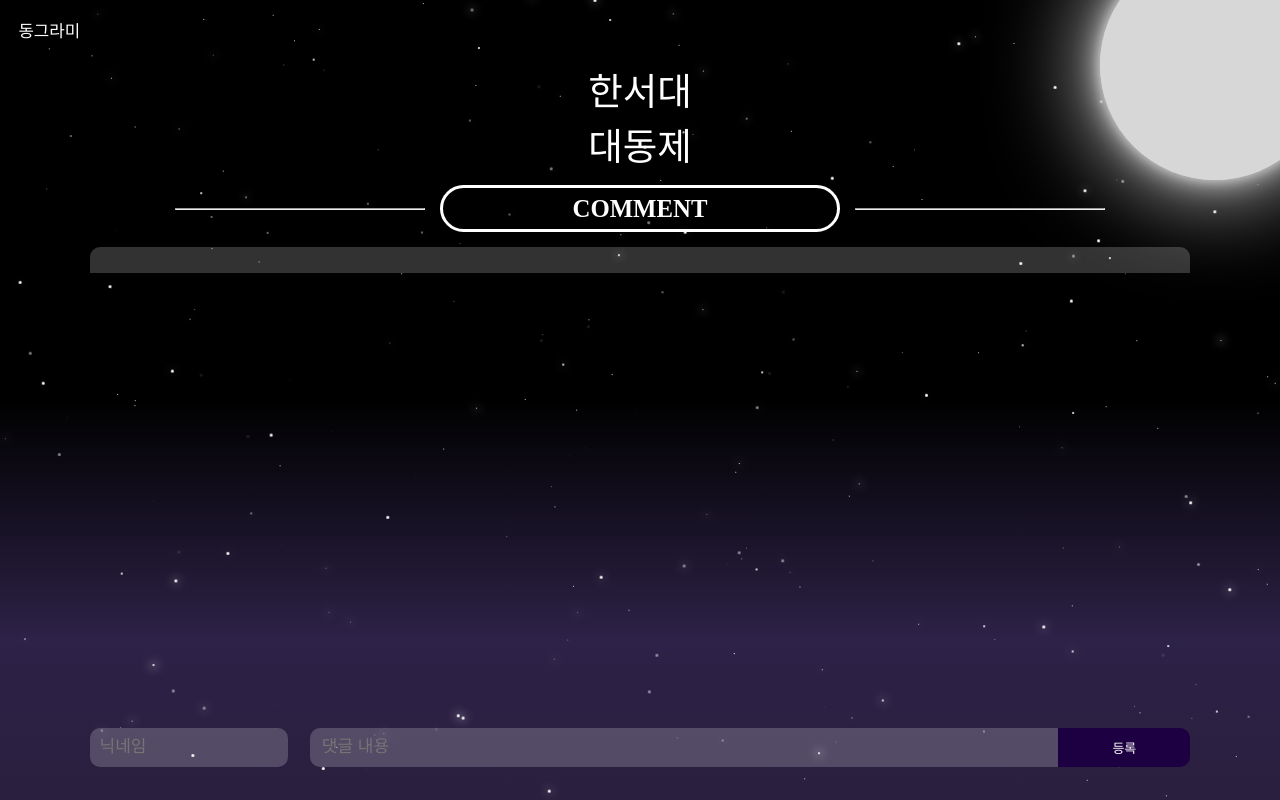
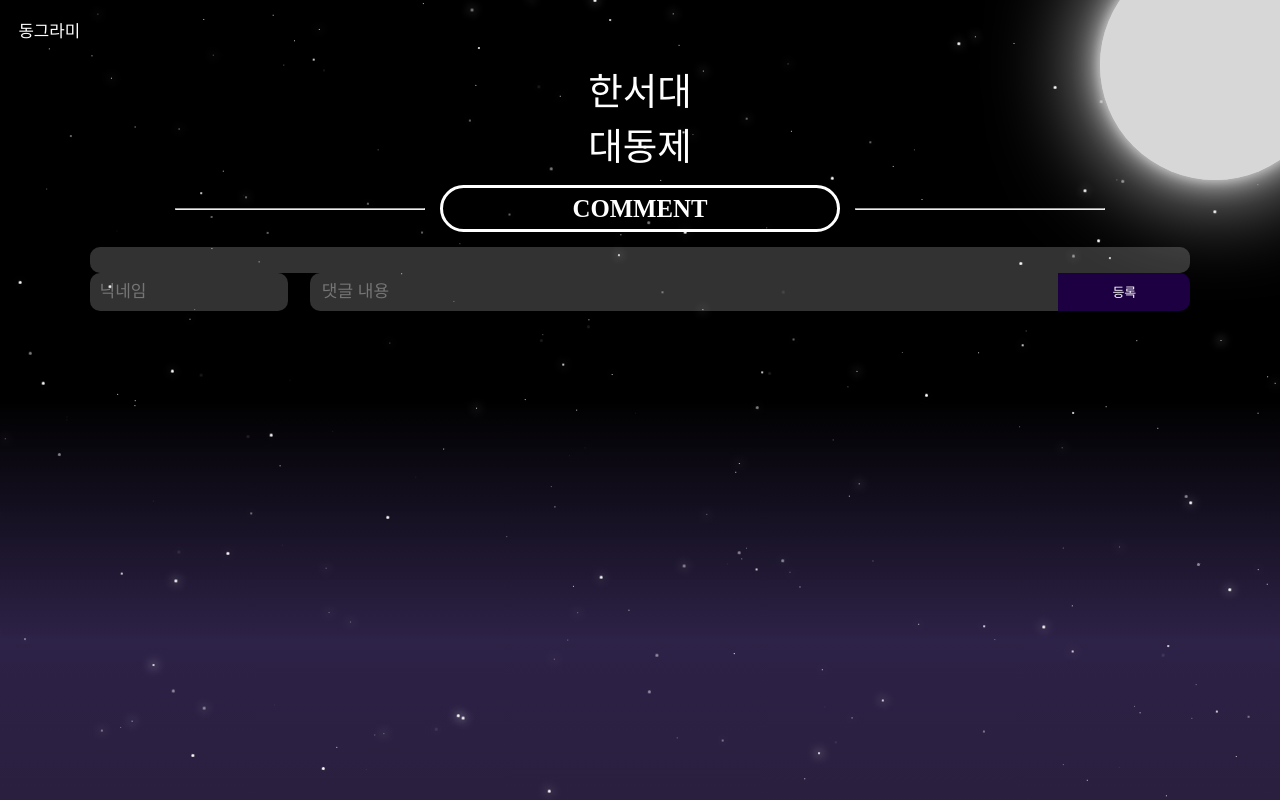
Before and after one commit to LIKELION-at-HSU/HSU_FestivalSite_Back, a Django app: template templates/comments.html in a window 1280 px wide. Run offline with Django 4.2, Linux system fonts and the light colour scheme; the template is opened without the code that fills it, so the values that code supplies are empty; some web fonts are replaced; grey boxes are pictures that could not be loaded.

Commit message:
fix : 코멘트 박스 수정

```diff
--- a/static/css/base.css
+++ b/static/css/base.css
@@ -21,8 +21,8 @@ html,
 body {
     margin: 0;
     width: 100%;
-    /* height: calc(var(--vh) * 100); */
-    height: 100dvh;
+    height: calc(var(--vh) * 100);
+    /* height: 100dvh; */
     overflow-x: hidden;
     position: relative;
     display: flex;
--- a/static/css/comments.css
+++ b/static/css/comments.css
@@ -2,7 +2,8 @@
   display: flex;
   flex-direction: column;
   justify-content: space-between;
-  height: 65dvh;
+  /* height: 65dvh; */
+  height: calc(var(--var) * 65);
   align-items: center;
 }
 
@@ -10,7 +11,8 @@
   /* width: 336px; */
   width: 86vw;
   /* height: 510px; */
-  height: 62dvh;
+  /* height: 57dvh; */
+  height: clac(var(--var) * 57);
   overflow-y: scroll;
   border-radius: 10px;
 }
@@ -67,7 +69,9 @@
 
 .nameInput {
   width: 18%;
-  height: 4.9vh;
+  /* height: 4.9vh; */
+  height: clac(var(--var) * 4.9);
+  min-height: 38px;
   border-radius: 10px;
   background: rgba(249, 250, 252, 0.20);
   border: 0;
@@ -79,7 +83,9 @@
 
 .inputBox {
   width: 80%;
-  height: 4.9vh;
+  /* height: 4.9vh; */
+  height: clac(var(--var) * 4.9);
+  min-height: 38px;
   display: flex;
 }
 
```
